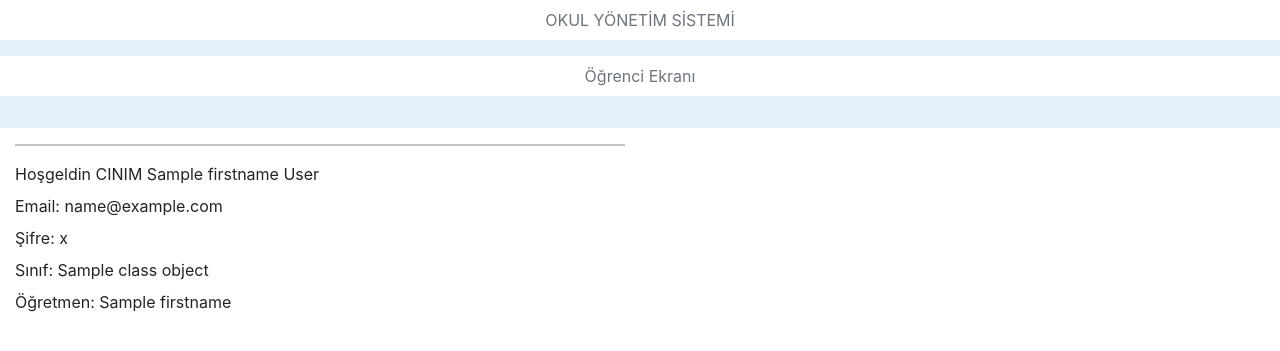
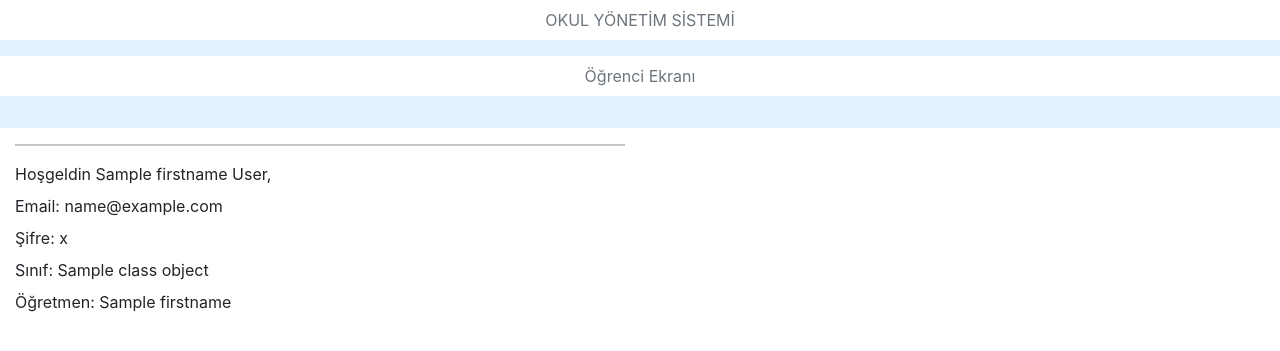
Before and after one commit to akpinarhatice/school-management-system, a Django app: template school/people/templates/student.html in a window 1280 px wide. Shown: the top 351 px of the page. Run offline with Django 3.2, Linux system fonts and the light colour scheme; the template is opened without the code that fills it: most values are stand-ins (such as "Sample title", 1, 10 or a date in 2020); some libraries are stand-ins or nearby versions.

Commit message:
Update student.html

```diff
--- a/school/people/templates/student.html
+++ b/school/people/templates/student.html
@@ -40,7 +40,7 @@
 </nav>
   {% extends 'base.html' %}
 {% block body %}
-    <label>Hoşgeldin CINIM {{firstname}} {{lastname}}</label>
+    <label>Hoşgeldin {{firstname}} {{lastname}},</label>
     <br />
     <label>Email: {{email}}</label>
     <br />
```
